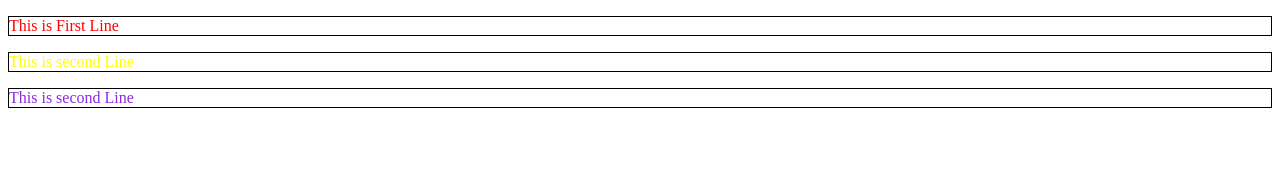
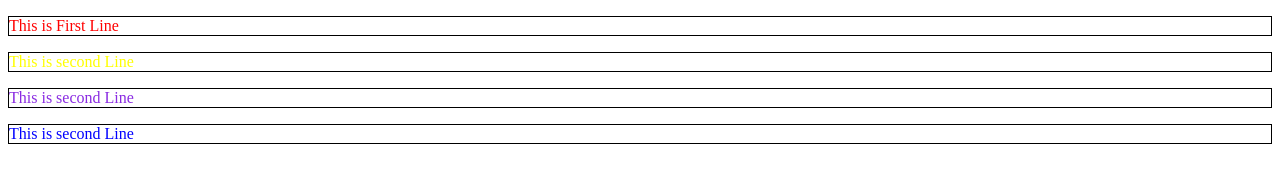
Before and after one commit to hemalkaklotar/gitPracticleExam, a plain HTML site: page index.html in a window 1280 px wide. Drawn offline with Linux system fonts and the light colour scheme.

Commit message:
merge all color

```diff
--- a/index.html
+++ b/index.html
@@ -12,6 +12,7 @@
        <p>This is First Line</p>
        <p style="color:yellow">This is second Line</p>
        <p style="color:blueviolet">This is second Line</p>
+       <p style="color:blue">This is second Line</p>
 
 </body>
 </html>
```
